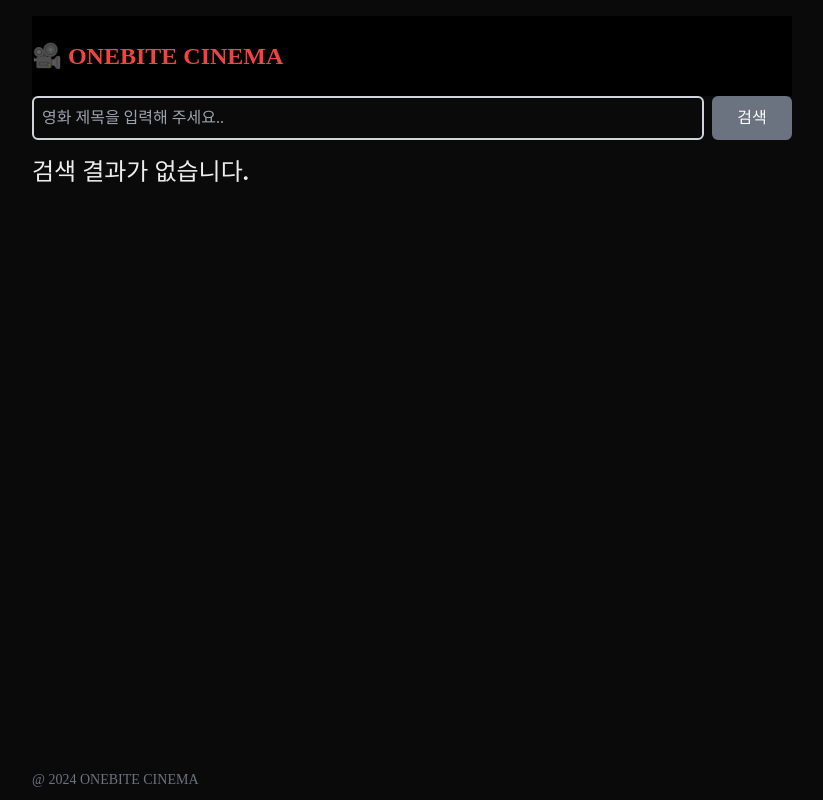
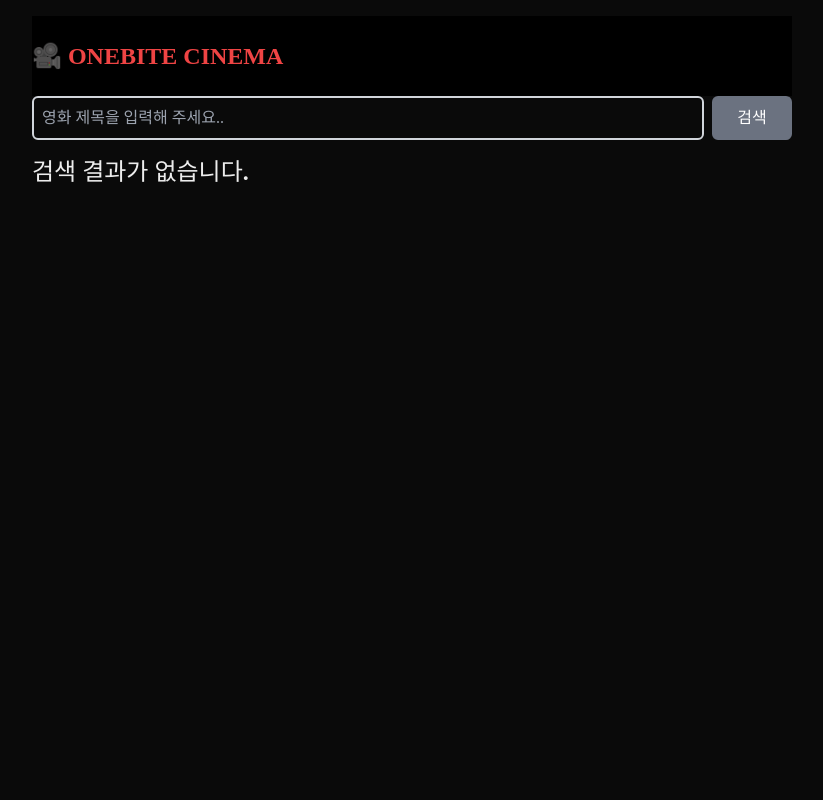
Before and after one commit to zeromountain/onebite-cinema-page, a Next.js app: page /search in a window 1280 px wide. Shown: the top 800 px of the page, without its empty margins (228-1051 px from the left). Built offline with nearby package versions, Linux system fonts and the light colour scheme.

Commit message:
style: fix footer style

```diff
--- a/src/components/common/footer.tsx
+++ b/src/components/common/footer.tsx
@@ -1,6 +1,6 @@
 export default function Footer() {
   return (
-    <footer className="fixed bottom-0 h-10 flex items-center text-sm text-gray-500">
+    <footer className="h-10 flex items-center text-sm text-gray-500">
       <p>@ {new Date().getFullYear()} ONEBITE CINEMA</p>
     </footer>
   );
```
